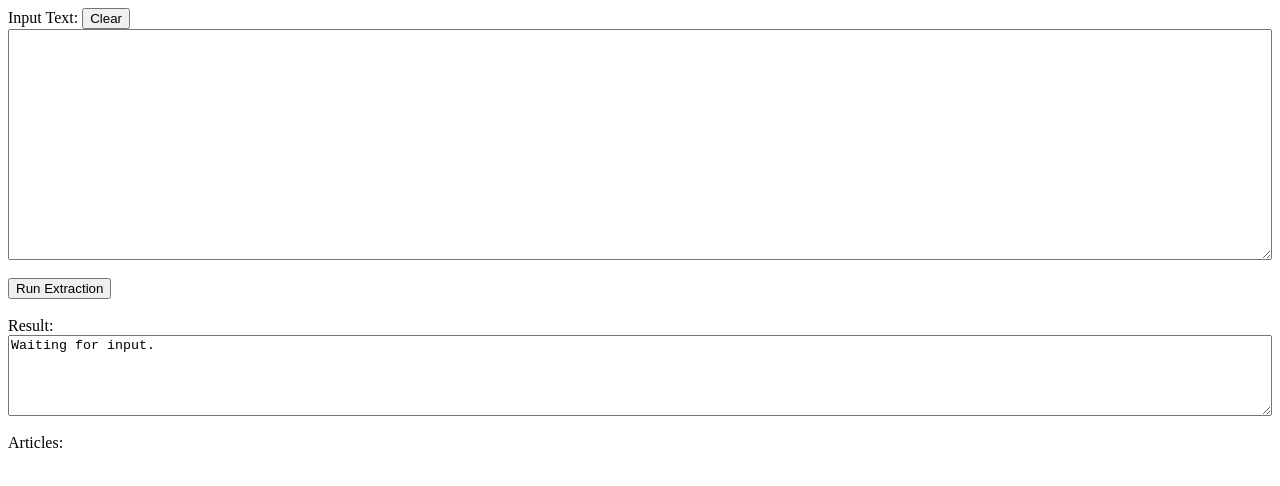
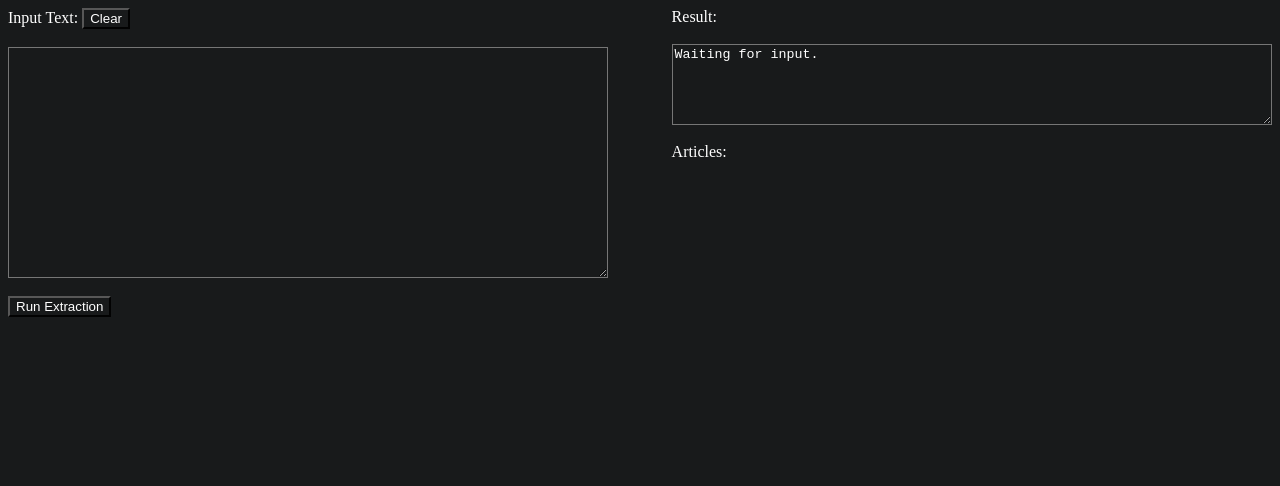
Before and after one commit to KentoNishi/BlankSort-Demo, a plain HTML site: page static/index.html in a window 1280 px wide. Both pictures are taken after a click on the button "Clear". Drawn offline with Linux system fonts and the light colour scheme; no server answers.

Commit message:
Built left and right panels

```diff
--- a/static/index.html
+++ b/static/index.html
@@ -39,16 +39,16 @@
         });
     }
     function submit() {
-        document.querySelectorAll("textarea")[1].value = "Loading...";
-        request("/api", "POST", { text: document.querySelectorAll("textarea")[0].value }).then(value => {
-            document.querySelectorAll("textarea")[1].value = value.keywords.toString().replace(/,/gi, "\n");
-            if (document.querySelectorAll("textarea")[1].textContent == "") {
-                document.querySelectorAll("textarea")[1].value = "No results";
+        document.getElementById("output").value = "Loading...";
+        request("/api", "POST", { text: document.getElementById("input").value }).then(value => {
+            document.getElementById("output").value = value.keywords.toString().replace(/,/gi, "\n");
+            if (document.getElementById("output").textContent == "") {
+                document.getElementById("output").value = "No results";
             }
         });
     }
     function chooseArticle(i) {
-        document.querySelectorAll("textarea")[0].value = articles[i].text;
+        document.getElementById("input").value = articles[i].text;
     }
     window.onload = () => {
         request("/articles", "GET", {}).then(res => {
@@ -57,7 +57,7 @@
                 var elem = document.getElementById("articles");
                 elem.innerHTML += `
                     <button onclick="chooseArticle(${i});">Load</button>
-                    <a id="link${i}" target="_blank"><span id="title${i}"></span></a>
+                    <span id="title${i}"></span> [<a id="link${i}" target="_blank">source</a>]
                     <br />
                 `;
                 document.getElementById(`title${i}`).textContent = article.title;
@@ -66,33 +66,67 @@
         });
     }
     function clearBox() {
-        document.querySelectorAll("textarea")[0].value = "";
+        document.getElementById("input").value = "";
     }
 </script>
 <style>
     textarea {
         width: 100%;
         max-width: 100%;
+        background-color: #181a1b;
+        color: white;
+        max-height: 75vh;
+        min-height: 5vh;
+        min-width: 100%;
+    }
+
+    #left {
+        float: left;
+    }
+
+    #right {
+        float: right;
+    }
+
+    .panel {
+        width: 47.5%;
+    }
+
+    body {
+        background-color: #181a1b !important;
+        color: white;
+    }
+
+    button {
+        background-color: #181a1b;
+        color: white;
+        border-color: #575757;
+    }
+
+    #articles a {
+        color: #3391ff;
     }
 </style>
+<div id="left" class="panel">
     Input Text:
     <button onclick=" clearBox()">
         Clear
     </button>
-<textarea rows="15">
+    <br />
+    <br />
+    <textarea rows="15" id="input">
 </textarea>
     <br />
     <br />
     <button onclick="submit()">
         Run Extraction
     </button>
+</div>
+<div id="right" class="panel">
+    Result:
     <br />
     <br />
-Result:
-<br />
-<textarea rows="5">
-Waiting for input.
-</textarea>
+    <textarea rows="5" id="output" readonly>Waiting for input.</textarea>
     <br />
     <br />
     Articles:
@@ -100,3 +134,4 @@ Articles:
     <br />
     <div id="articles">
     </div>
+</div>
```
Lines whose indentation alone changed are shown as unchanged.
